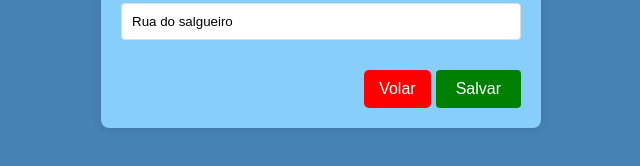
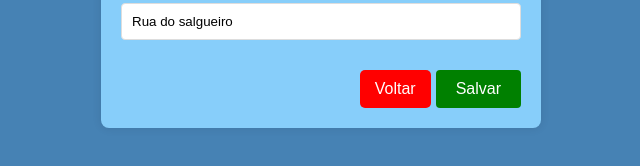
Before and after one commit to BrendoGP/ihm_projeto, a plain HTML site: page editar_cliente.html in a window 1280 px wide. Shown: the part 354-520 px from the top of the page, 319-959 px from the left. Drawn offline with Linux system fonts and the light colour scheme.

Commit message:
fix: corrigindo erros de digitação.

```diff
--- a/editar_cliente.html
+++ b/editar_cliente.html
@@ -24,7 +24,7 @@
             <input type="text" id="endereco" placeholder="Seu endereço" value="Rua do salgueiro">
 
             <div class="buttons">
-                <a href="tela_inicial.html" class="btn-cancel">Volar</a>
+                <a href="tela_inicial.html" class="btn-cancel">Voltar</a>
                 <button type="submit" class="btn-save">Salvar</button>
             </div>
         </form>
```
